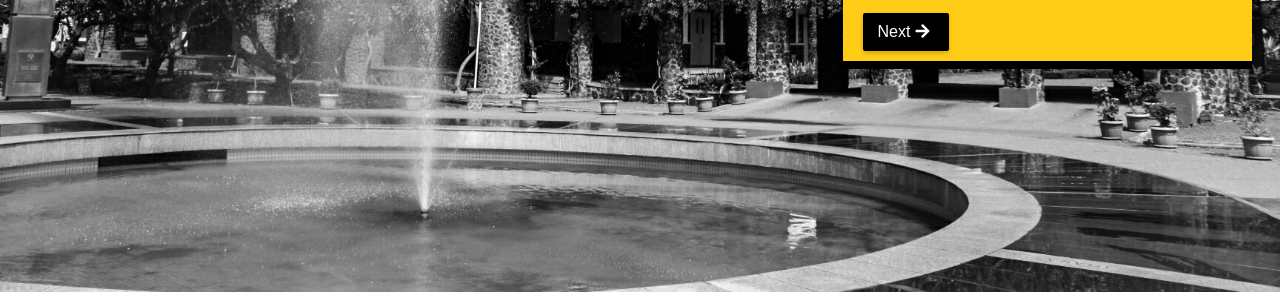
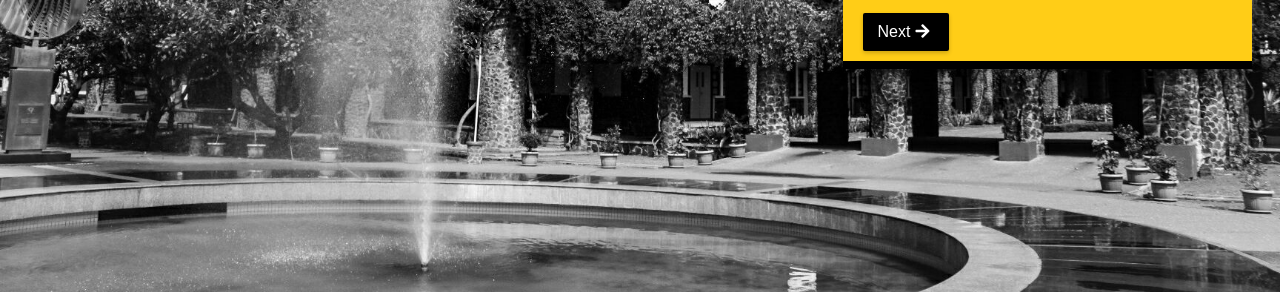
Before and after one commit to spartahmif/registrasi, a plain HTML site: page index.html in a window 1280 px wide. Shown: the part 508-800 px from the top of the page. Drawn offline with nearby package versions, Linux system fonts and the light colour scheme.

Commit message:
move background

```diff
--- a/assets/css/style.css
+++ b/assets/css/style.css
@@ -4,7 +4,7 @@
 
 body {
   background-attachment: fixed;
-  background-position: bottom center;
+  background-position: top center;
   background-image: url("../img/bg.jpg");
   background-size: cover;
   font-family: 'Open Sans', sans-serif;
```
